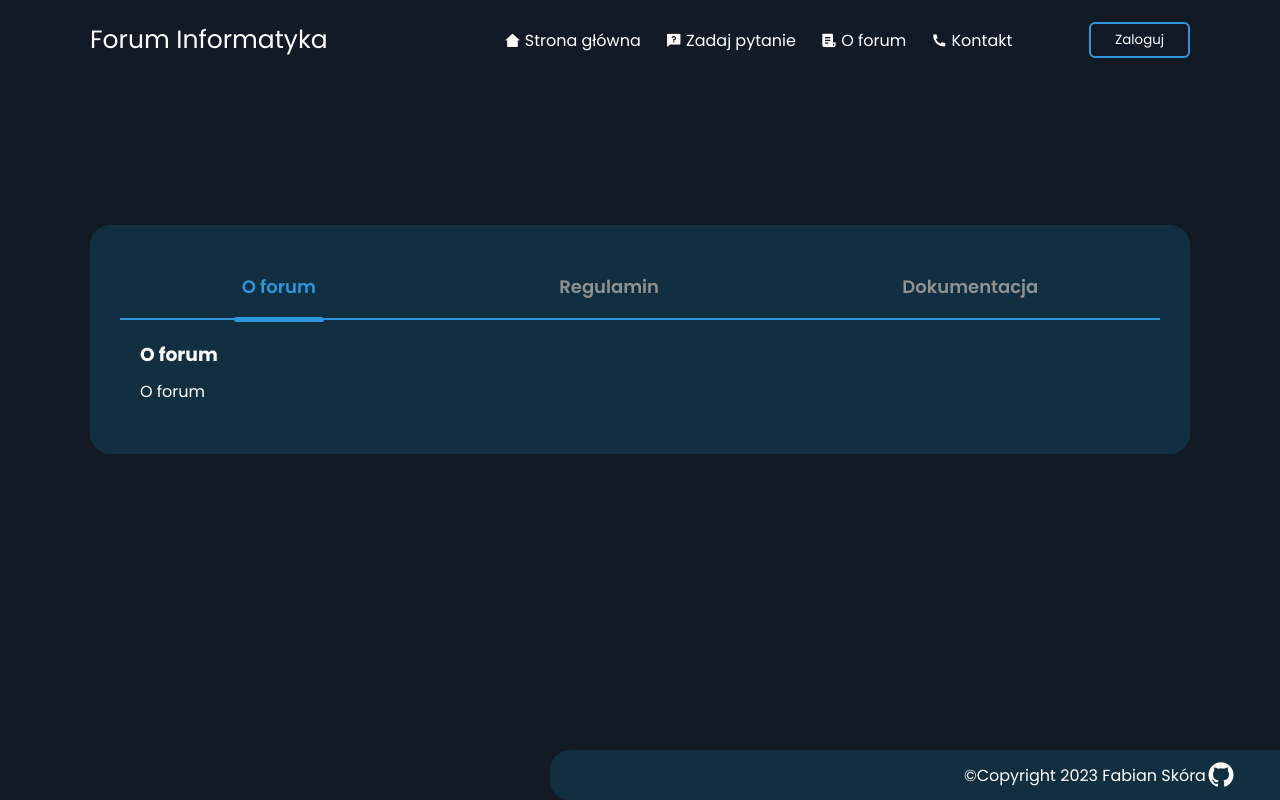
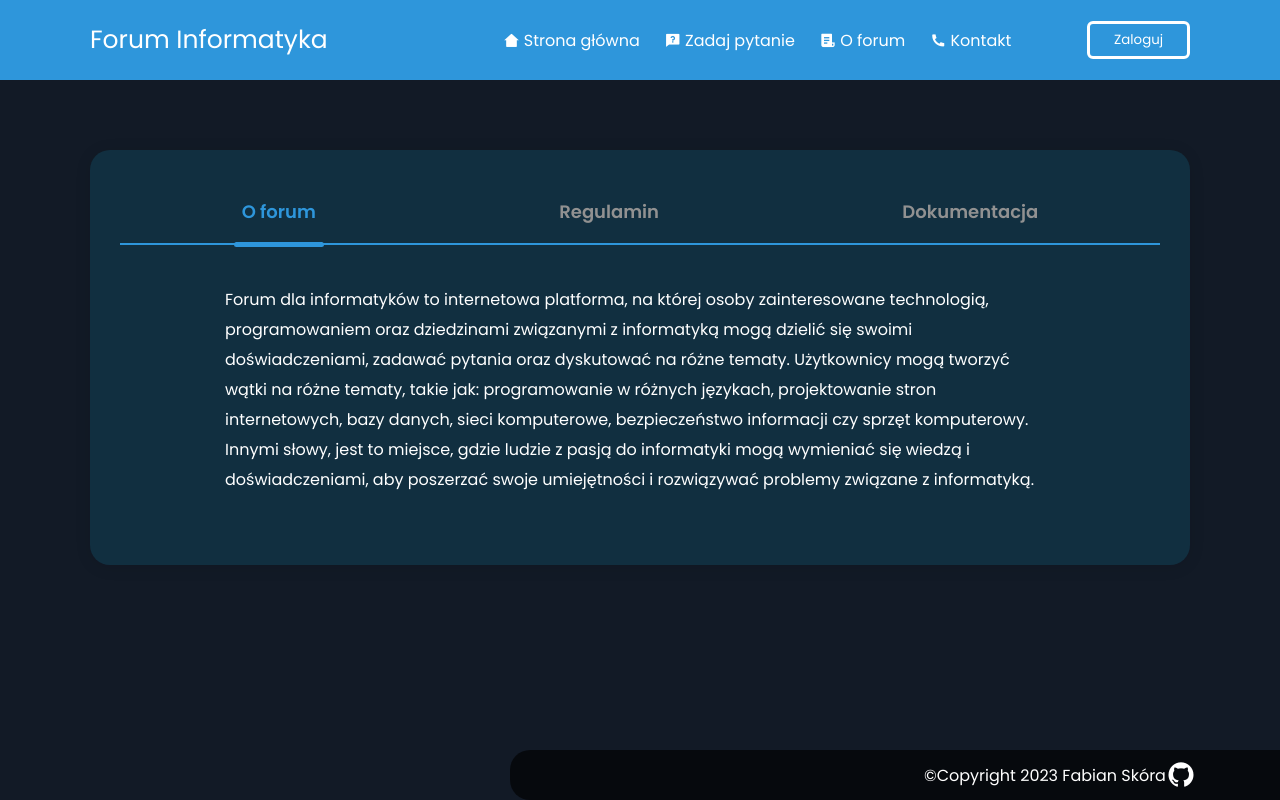
Before and after one commit to Mrsfab09/Forum-projekt, a PHP site: page /about.php in a window 1280 px wide. Run offline with PHP 8.4, Linux system fonts and the light colour scheme; some libraries are stand-ins or nearby versions.

Commit message:
add scrollbar and repair bug question.php

```diff
--- a/about.php
+++ b/about.php
@@ -18,7 +18,7 @@
    <?php include_once("header.php")?>
    <!-- Login -->
    <?php include_once("form_login.php")?>
-   <br><br><br><br><br><br><br><br><br>
+   <br><br><br><br><br><br>
 
    <!-- O forum -->
     <div class="container">
@@ -30,11 +30,23 @@
         </div>
         <div class="content_box">
             <div class="content active">
-                <h3>O forum</h3>
-                <p>O forum</p>
+                <p class="description">
+                Forum dla informatyków to internetowa platforma,
+                na której osoby zainteresowane technologią,
+                programowaniem oraz dziedzinami związanymi z informatyką
+                 mogą dzielić się swoimi doświadczeniami, zadawać pytania
+                 oraz dyskutować na różne tematy. Użytkownicy mogą
+                 tworzyć wątki na różne tematy, takie jak: programowanie
+                 w różnych językach, projektowanie stron internetowych,
+                 bazy danych, sieci komputerowe, bezpieczeństwo
+                 informacji czy sprzęt komputerowy. Innymi słowy,
+                 jest to miejsce, gdzie ludzie z pasją do informatyki
+                 mogą wymieniać się wiedzą i doświadczeniami,
+                 aby poszerzać swoje umiejętności i rozwiązywać problemy
+                 związane z informatyką.
+                </p>
             </div>
-            <div class="content">
-                <h3>Regulamin</h3>
+            <div class="content statute">
                     <ol start="1">
                         <li>Zasady ogólne</li>
                     </ol>
--- a/css/about.css
+++ b/css/about.css
@@ -20,6 +20,7 @@ ul{
     box-shadow: 0 2px 16px rgba(0,0,0,0.1);
     border-radius: 20px;
     margin: 0 auto;
+    margin-bottom: 100px;
 }
 .tab_box{
     width: 100%;
@@ -48,7 +49,7 @@ ul{
     display: none;
     animation: moving .5s ease;
 }
-@keyframes imoving{
+@keyframes moving{
     from{
         transform: translateX(50px);
         opacity: 0;
@@ -74,3 +75,13 @@ ul{
     border-radius: 10px;
     transition: all .3s ease-in-out;
 }
+.description{
+    margin-left: auto;
+    margin-right: auto;
+    width: 870px;
+    padding: 20px;
+    line-height: 30px;
+}
+.statute{
+    line-height: 30px;
+}
--- a/css/footer.css
+++ b/css/footer.css
@@ -1,5 +1,5 @@
 footer{
-    background-color: #112f40;
+    background-color: rgba(0, 0, 0, 0.644);
     color: aliceblue;
     position: fixed;
     bottom: 0;
@@ -11,8 +11,9 @@ footer{
     display: flex;
     justify-content: center;
     align-items: center;
-    margin-left: 550px;
-    margin-right: 500px;
+    margin-left: 510px;
+    margin-right: 550px;
+    margin-top: 100px;
 }
 .ri-github-fill{
     font-size: 30px;
--- a/css/form_question.css
+++ b/css/form_question.css
@@ -42,7 +42,7 @@
 }
 .submit-quest{
     padding: 6px 24px;
-    border: 2px solid #2e96db;
+    border: 4px solid #2e96db;
     background: transparent;
     border-radius: 6px;
     cursor: pointer;
--- /dev/null
+++ b/css/scrollbar.css
@@ -0,0 +1,5 @@
+/* .scrollbox{
+    overflow: auto;
+    display: flex;
+    flex-direction: column;
+} */
--- a/css/style.css
+++ b/css/style.css
@@ -13,6 +13,7 @@ a {
   text-decoration: none;
 }
 .header {
+  background-color: #2e96db;
   position: fixed;
   height: 80px;
   width: 100%;
@@ -44,13 +45,21 @@ a {
   column-gap: 25px;
 }
 .nav_link:hover {
-  color: #2e96db;
-  transform: translateY(2px);
-  transition: all 0.5s ease;
+  transform: scaleX(5px);
+  transform: translateY(5px);
+  transition: all 0.3s ease;
 }
 .button {
   padding: 6px 24px;
   border: 2px solid #2e96db;
+  background: transparent;
+  border-radius: 6px;
+  cursor: pointer;
+  color: white;
+}
+.button2{
+  padding: 6px 24px;
+  border: 3px solid #fff;
   background: transparent;
   border-radius: 6px;
   cursor: pointer;
@@ -245,3 +222,13 @@ a {
   margin-top: 15px;
   color: white;
 }
+::-webkit-scrollbar{
+  width: 8px;
+}
+::-webkit-scrollbar-thumb{
+  background: #fff;
+  border-radius: 10px;
+}
+::-webkit-scrollbar-button{
+  height: 150px;
+}
--- a/form_login.php
+++ b/form_login.php
@@ -6,6 +6,7 @@
     <meta name="viewport" content="width=device-width, initial-scale=1.0">
     <!-- CSS -->
     <link rel="stylesheet" href="css/style.css">
+    <link rel="stylesheet" href="css/style_validation.css">
     <!-- Icons -->
     <link rel="stylesheet" href="https://unicons.iconscout.com/release/v4.0.0/css/line.css" />
     <link href="https://cdn.jsdelivr.net/npm/remixicon@3.0.0/fonts/remixicon.css" rel="stylesheet">
@@ -48,26 +49,8 @@
 
         <!-- Signup From -->
         <div class="form signup_form">
-          <form action="db_connect.php" class="form" id="form">
+          <form action="" class="form" id="form">
             <h2>Zarejestruj się</h2>
-            <div class="form-control">
-              <div class="input_box">
-                <input class="dane" type="text" id="name" placeholder="Imię" required />
-                <i class="ri-user-line user"></i>
-                <i class="ri-checkbox-circle-fill"></i>
-                <i class="ri-error-warning-fill"></i>
-                <small>Error message</small>
-              </div>
-            </div>
-            <div class="form-control">
-              <div class="input_box">
-                <input class="dane" type="text" id="last-name" placeholder="Nazwisko" required />
-                <i class="ri-user-line user"></i>
-                <i class="ri-checkbox-circle-fill"></i>
-                <i class="ri-error-warning-fill"></i>
-                <small>Error message</small>
-              </div>
-            </div>
             <div class="form-control">
                 <div class="input_box">
                   <input class="dane" type="text" id="username" placeholder="Nazwa użytkownika" required />
--- a/header.php
+++ b/header.php
@@ -20,13 +20,13 @@
         <ul class="nav_items">
           <li class="nav_item">
             <a href="index.php" class="nav_link"><i class="ri-home-2-fill"></i> Strona główna</a>
-            <a href="question.html" class="nav_link"><i class="ri-questionnaire-fill"></i> Zadaj pytanie</a>
+            <a href="question.php" class="nav_link"><i class="ri-questionnaire-fill"></i> Zadaj pytanie</a>
             <a href="about.php" class="nav_link"><i class="ri-file-list-3-fill"></i> O forum</a>
-            <a href="contact.html" class="nav_link"><i class="ri-phone-fill"></i> Kontakt</a>
+            <a href="contact.php" class="nav_link"><i class="ri-phone-fill"></i> Kontakt</a>
           </li>
         </ul>
 
-        <button class="button" id="form-open">Zaloguj</button>
+        <button class="button2" id="form-open">Zaloguj</button>
       </nav>
     </header>
 </body>
--- a/js/validation.js
+++ b/js/validation.js
@@ -1,6 +1,4 @@
 const form = document.getElementById('form');
-const name = document.getElementById('name');
-const lastname = document.getElementById('last-name');
 const username = document.getElementById('username');
 const email = document.getElementById('email');
 const password = document.getElementById('password');
@@ -40,7 +38,7 @@ function checkInputs() {
 	}
 
 	if(password2Value === '') {
-		setErrorFor(password2, 'Password2 nie może pozostać puste');
+		setErrorFor(password2, 'Pole nie może pozostać puste');
 	} else if(passwordValue !== password2Value) {
 		setErrorFor(password2, 'Hasła się nie zgadzają');
 	} else{
```
Also changed, not shown: other parts of css/style.css (+1 -33 lines), css/style_validation.css (added, +31 -0 lines), question.html (deleted, +0 -143 lines), question.php (added, +32 -0 lines), contact.html (deleted), contact.php (added).
